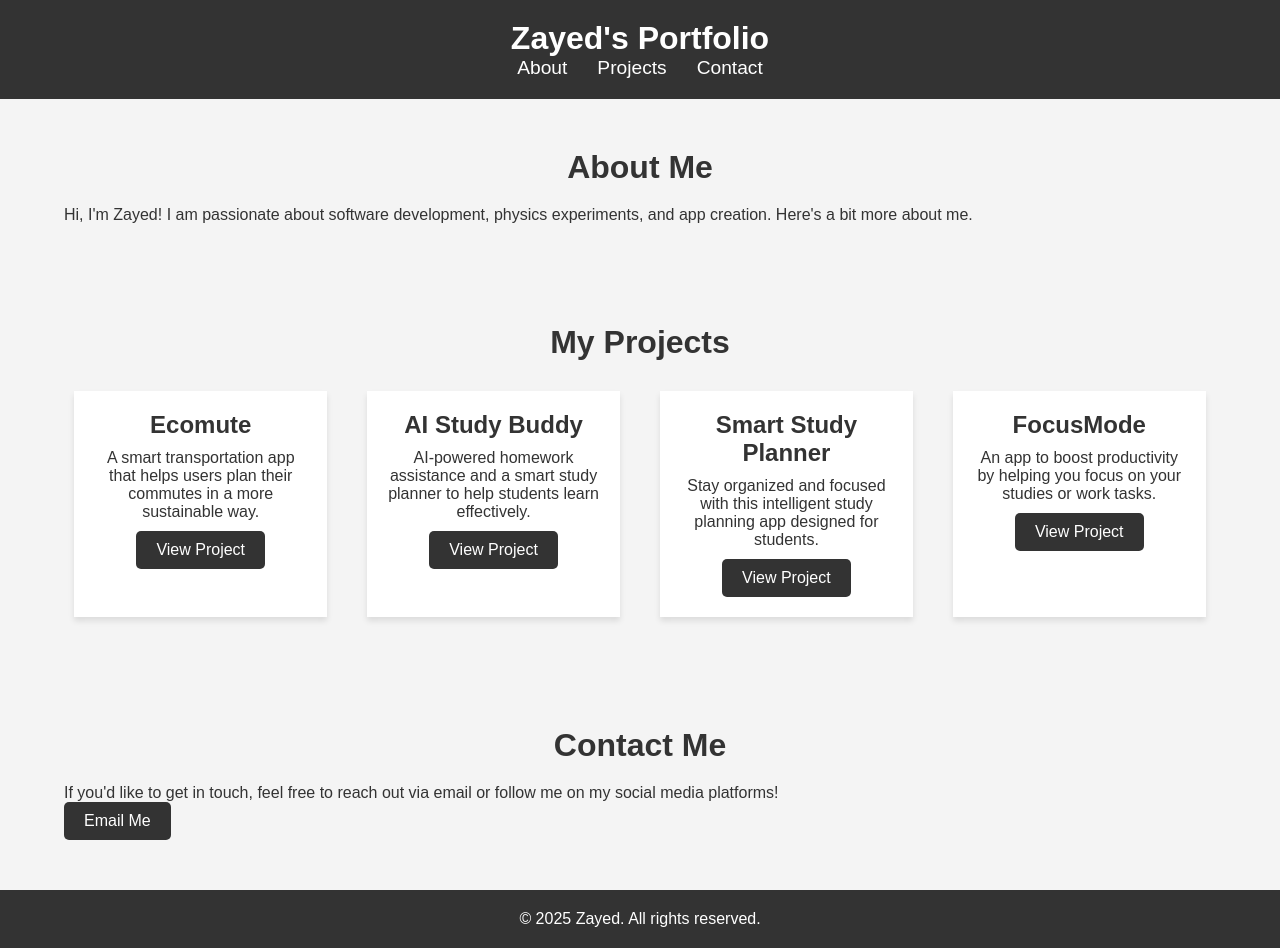
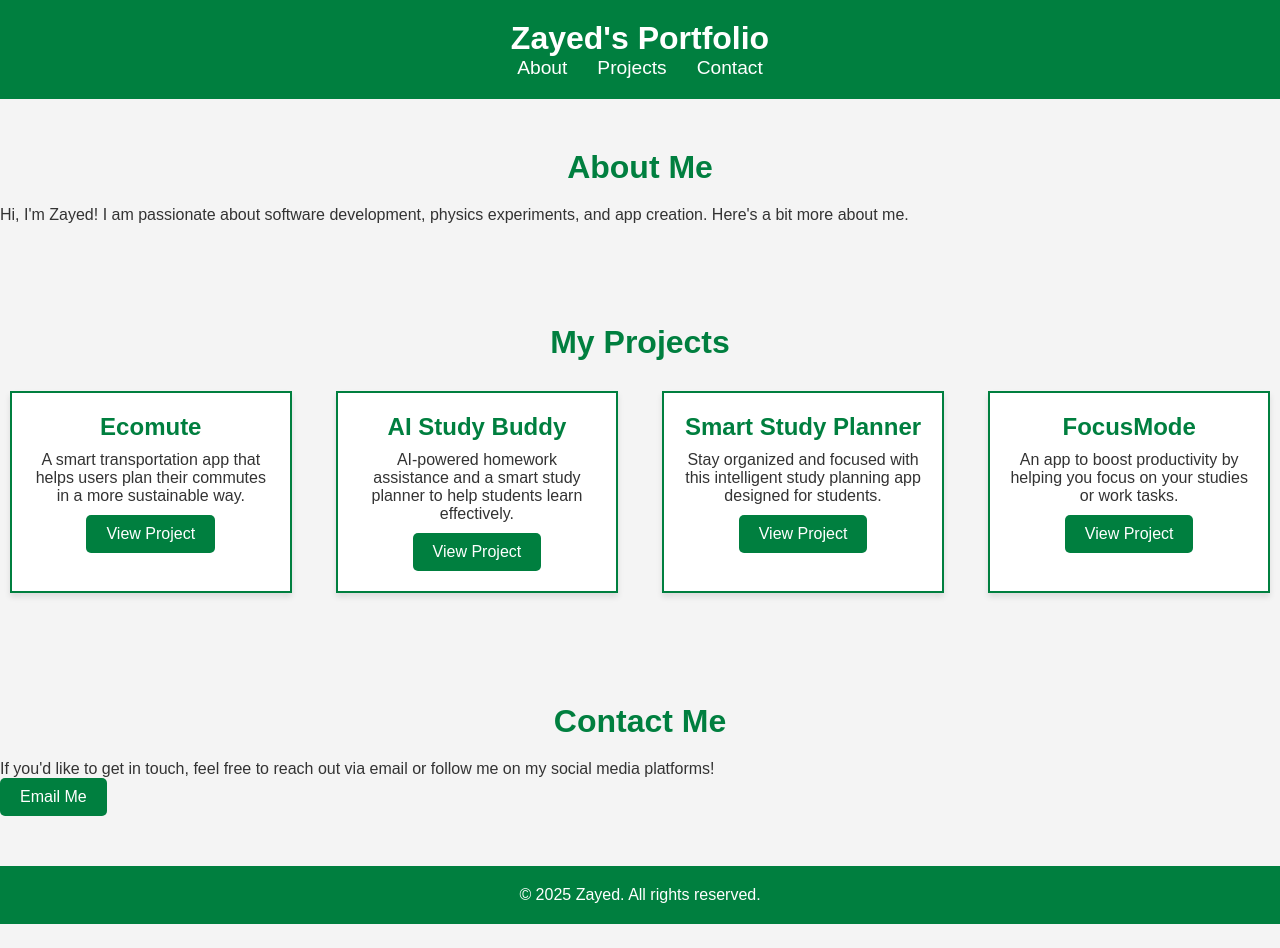
Before and after one commit to ZayedSultan123/My-Portfolio, a plain HTML site: page index.html in a window 1280 px wide. After the commit the page ends 924 px from the top, so only its background shows below. Drawn offline with Linux system fonts and the light colour scheme.

Commit message:
Update styles.css

```diff
--- a/styles.css
+++ b/styles.css
@@ -10,13 +10,8 @@ body {
     color: #333;
 }
 
-.container {
-    width: 90%;
-    margin: 0 auto;
-}
-
 header {
-    background-color: #333;
+    background-color: #007F3F; /* Green background */
     color: white;
     padding: 20px 0;
 }
@@ -42,6 +37,10 @@ nav ul li a {
     font-size: 1.2em;
 }
 
+nav ul li a:hover {
+    text-decoration: underline;
+}
+
 section {
     padding: 50px 0;
 }
@@ -50,6 +49,7 @@ section h2 {
     text-align: center;
     font-size: 2em;
     margin-bottom: 20px;
+    color: #007F3F; /* Green for headings */
 }
 
 .project-list {
@@ -65,32 +65,36 @@ section h2 {
     width: 22%;
     box-shadow: 0 4px 6px rgba(0, 0, 0, 0.1);
     text-align: center;
+    border: 2px solid #007F3F; /* Green border for projects */
 }
 
 .project h3 {
     font-size: 1.5em;
     margin-bottom: 10px;
+    color: #007F3F; /* Green for project titles */
 }
 
 .project p {
     margin-bottom: 10px;
+    color: #333;
 }
 
 .button {
     display: inline-block;
-    background-color: #333;
+    background-color: #007F3F; /* Green button */
     color: white;
     padding: 10px 20px;
     text-decoration: none;
     border-radius: 5px;
+    font-size: 1em;
 }
 
 .button:hover {
-    background-color: #555;
+    background-color: #005A2E; /* Darker green on hover */
 }
 
 footer {
-    background-color: #333;
+    background-color: #007F3F; /* Green background */
     color: white;
     padding: 20px 0;
     text-align: center;
```
